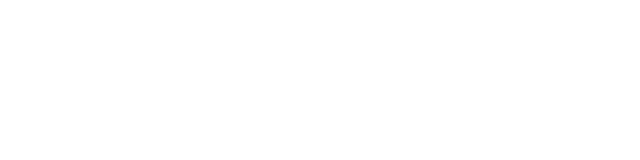
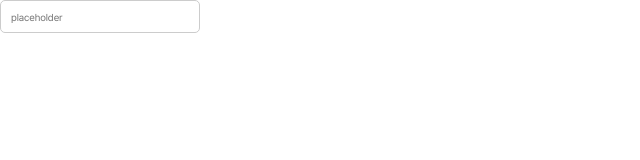
Before and after one commit to Rolligo/rolling, a React (Create React App) app: page / in a window 1280 px wide. Shown: the top 160 px of the page, without its empty margins (0-640 px from the left). Built offline with nearby package versions, Linux system fonts and the light colour scheme.

Commit message:
feat: 인풋 컴포넌트 구현

```diff
--- a/src/App.jsx
+++ b/src/App.jsx
@@ -1,10 +1,13 @@
 import GlobalStyle from "styles/GlobalStyle";
+import Input from "components/Input";
 
 function App() {
   return (
     <>
       <GlobalStyle />
-      <div></div>
+      <div>
+        <Input />
+      </div>
     </>
   );
 }
--- /dev/null
+++ b/src/components/Input/Input.js
@@ -0,0 +1,15 @@
+import * as S from "./Input.style";
+import { useState } from "react";
+
+function Input() {
+  const [isError, setIsError] = useState(false);
+
+  return(
+    <>
+      <S.InputContainer type="text" error={isError} placeholder="placeholder" />
+      {isError && <S.InputError>Error message</S.InputError>}
+    </>
+  );
+}
+
+export default Input;
--- /dev/null
+++ b/src/components/Input/Input.style.js
@@ -0,0 +1,47 @@
+import styled, { css } from "styled-components";
+import { COLORS } from "styles/palette";
+
+export const InputContainer = styled.input`
+  width: 20rem;
+  padding: 0.75rem 1rem;
+  border-radius: 0.5rem;
+  border-width: 0.06rem;
+  border-style: solid;
+  border-color: ${({ error }) => error ? COLORS.ERROR : COLORS.GRAY_300};
+  background-color: ${COLORS.WHITE};
+  color: ${({ error }) => error ? COLORS.GRAY_900 : COLORS.GRAY_500};
+  font-size: 1rem;
+  font-style: normal;
+  font-weight: 400;
+  line-height: 162.5%;
+  letter-spacing: -0.01rem;
+
+  &:focus {
+    border-width: 0.13rem;
+    border-color: ${COLORS.GRAY_500};
+    color: ${COLORS.GRAY_900};
+  }
+  &:active {
+    border-width: 0.13rem;
+    border-color: ${COLORS.GRAY_700};
+    color: ${COLORS.GRAY_900};
+  }
+  &:hover {
+    border-color: ${COLORS.GRAY_500};
+    color: ${COLORS.GRAY_500};
+  }
+  ${(props) => props.disabled &&
+    css`
+    border-color: ${COLORS.GRAY_300};
+    background-color: ${COLORS.GRAY_100};
+  `}
+`;
+export const InputError = styled.p`
+  color: ${COLORS.ERROR};
+  font-size: 0.75rem;
+  font-style: normal;
+  font-weight: 400;
+  line-height: 150%;
+  letter-spacing: -0.00375rem;
+  margin-top: 0.25rem;
+`;
--- /dev/null
+++ b/src/components/Input/index.js
@@ -0,0 +1 @@
+export { default } from "./Input";
```
